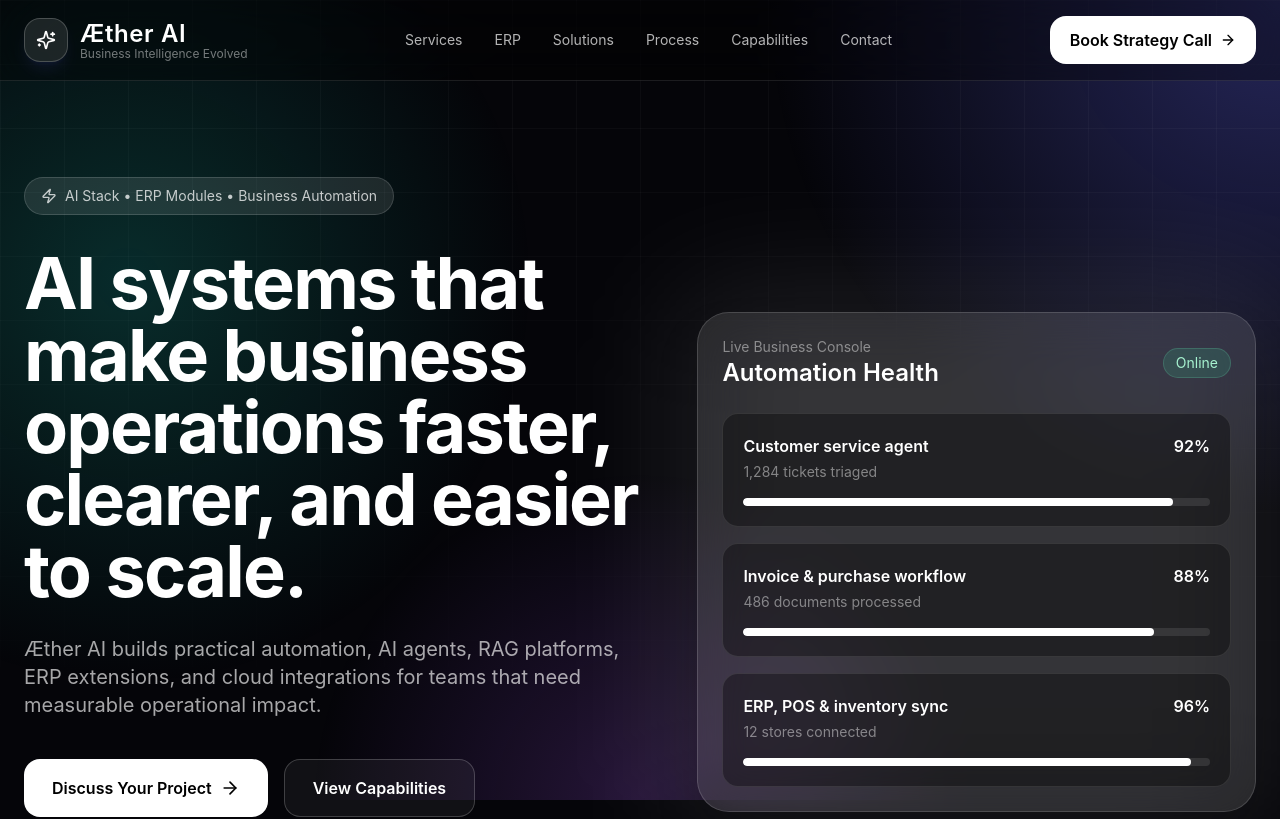
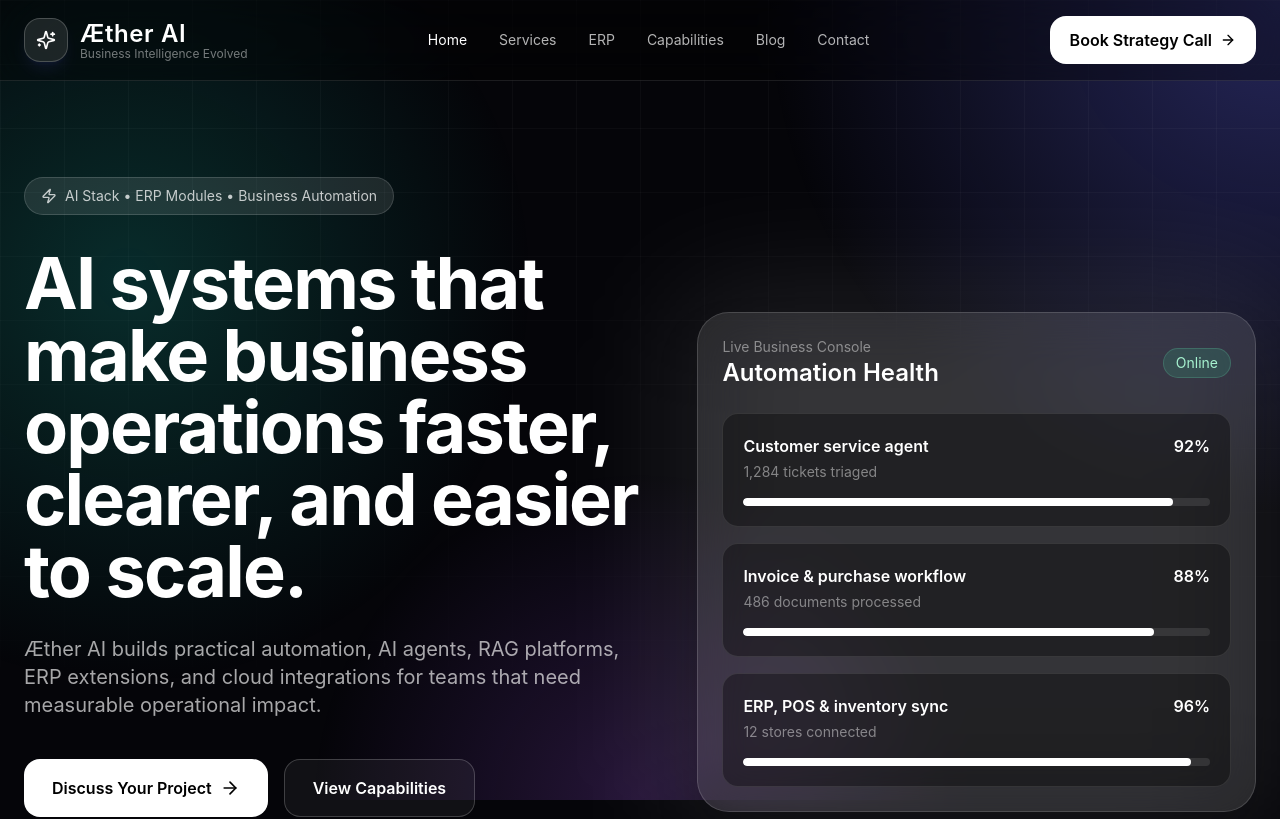
Before and after one commit to VatsaShivam/aether-ai-website, a React (Vite) app: page / in a window 1280 px wide. Shown: the top 819 px of the page. Built offline with nearby package versions, Linux system fonts and the light colour scheme.

Commit message:
Add multi-page navigation and blog

```diff
--- a/src/AetherAIWebsite.jsx
+++ b/src/AetherAIWebsite.jsx
@@ -1,8 +1,9 @@
-import React, { useMemo, useState } from "react";
+import React, { useEffect, useMemo, useState } from "react";
 import { motion } from "framer-motion";
 import {
   ArrowRight,
   BarChart3,
+  BookOpenText,
   Brain,
   Bot,
   Boxes,
@@ -35,6 +36,20 @@ import {
 export default function AetherAIWebsite() {
   const [mobileOpen, setMobileOpen] = useState(false);
   const [activeService, setActiveService] = useState("AI Automation");
+  const [path, setPath] = useState(() => window.location.pathname);
+
+  useEffect(() => {
+    const handlePopState = () => setPath(window.location.pathname);
+    window.addEventListener("popstate", handlePopState);
+    return () => window.removeEventListener("popstate", handlePopState);
+  }, []);
+
+  const navigate = (href) => {
+    window.history.pushState({}, "", href);
+    setPath(href);
+    setMobileOpen(false);
+    window.scrollTo({ top: 0, behavior: "smooth" });
+  };
 
   const services = useMemo(
     () => [
@@ -113,7 +128,36 @@ export default function AetherAIWebsite() {
       items: ["KPI dashboards", "Sales signals", "Stock alerts", "Service trends", "Cost tracking", "ROI reports"],
     },
   ];
+  const blogPosts = [
+    {
+      title: "How AI Agents Improve Daily ERP Operations",
+      category: "ERP Automation",
+      readTime: "5 min read",
+      desc: "A practical guide to using supervised AI agents for orders, invoices, inventory checks, approvals, and support workflows.",
+    },
+    {
+      title: "What Business Leaders Should Know Before Building a RAG Assistant",
+      category: "Knowledge Systems",
+      readTime: "6 min read",
+      desc: "How to prepare documents, permissions, citations, and review flows before launching an internal knowledge assistant.",
+    },
+    {
+      title: "From Manual Reports to Real-Time Operational Intelligence",
+      category: "Business Intelligence",
+      readTime: "4 min read",
+      desc: "Ways to turn ERP, POS, CRM, and support data into dashboards, alerts, and decisions your team can use every day.",
+    },
+  ];
   const active = services.find((item) => item.title === activeService) || services[0];
+  const isHome = path === "/";
+  const navItems = [
+    ["Home", "/"],
+    ["Services", "/services"],
+    ["ERP", "/erp"],
+    ["Capabilities", "/capabilities"],
+    ["Blog", "/blog"],
+    ["Contact", "/contact"],
+  ];
 
   return (
     <div className="min-h-screen overflow-hidden bg-[#050509] text-white selection:bg-white selection:text-black">
@@ -122,34 +166,27 @@ export default function AetherAIWebsite() {
 
       <nav className="sticky top-0 z-50 border-b border-white/10 bg-black/35 backdrop-blur-2xl">
         <div className="mx-auto flex max-w-7xl items-center justify-between px-6 py-4">
-          <a href="#home" className="flex items-center gap-3" aria-label="Æther AI home">
+          <button type="button" onClick={() => navigate("/")} className="flex items-center gap-3 text-left" aria-label="Æther AI home">
             <div className="flex h-11 w-11 items-center justify-center rounded-2xl border border-white/20 bg-white/10 shadow-lg shadow-indigo-500/10">
               <Sparkles className="h-5 w-5" />
             </div>
             <div>
               <span className="block text-2xl font-semibold tracking-wide">Æther AI</span>
-              <span className="-mt-1 block text-xs text-white/45">Business Intelligence Evolved</span>
+                <span className="-mt-1 block text-xs text-white/45">Business Intelligence Evolved</span>
             </div>
-          </a>
+          </button>
 
           <div className="hidden items-center gap-8 text-sm text-white/70 lg:flex">
-            {[
-              ["Services", "services"],
-              ["ERP", "erp"],
-              ["Solutions", "solutions"],
-              ["Process", "process"],
-              ["Capabilities", "tech"],
-              ["Contact", "contact"],
-            ].map(([label, href]) => (
-              <a key={label} href={`#${href}`} className="transition hover:text-white">
+            {navItems.map(([label, href]) => (
+              <button key={label} type="button" onClick={() => navigate(href)} className={`transition hover:text-white ${path === href ? "text-white" : ""}`}>
                 {label}
-              </a>
+              </button>
             ))}
           </div>
 
-          <a href="#contact" className="hidden items-center gap-2 rounded-2xl bg-white px-5 py-3 font-semibold text-black transition hover:bg-white/85 md:inline-flex">
+          <button type="button" onClick={() => navigate("/contact")} className="hidden items-center gap-2 rounded-2xl bg-white px-5 py-3 font-semibold text-black transition hover:bg-white/85 md:inline-flex">
             Book Strategy Call <ArrowRight className="h-4 w-4" />
-          </a>
+          </button>
 
           <button className="rounded-xl bg-white/10 p-2 lg:hidden" onClick={() => setMobileOpen(!mobileOpen)} aria-label="Toggle menu">
             {mobileOpen ? <X /> : <Menu />}
@@ -158,24 +195,17 @@ export default function AetherAIWebsite() {
 
         {mobileOpen && (
           <div className="border-t border-white/10 bg-black/80 px-6 pb-5 lg:hidden">
-            {[
-              ["Services", "services"],
-              ["ERP", "erp"],
-              ["Solutions", "solutions"],
-              ["Process", "process"],
-              ["Capabilities", "tech"],
-              ["Contact", "contact"],
-            ].map(([label, href]) => (
-              <a key={label} href={`#${href}`} className="block py-3 text-white/75" onClick={() => setMobileOpen(false)}>
+            {navItems.map(([label, href]) => (
+              <button key={label} type="button" onClick={() => navigate(href)} className="block w-full py-3 text-left text-white/75">
                 {label}
-              </a>
+              </button>
             ))}
           </div>
         )}
       </nav>
 
       <main className="relative z-10">
-        <section id="home" className="mx-auto grid max-w-7xl items-center gap-14 px-6 pb-24 pt-24 lg:grid-cols-[1.05fr_0.95fr]">
+        {isHome && <section id="home" className="mx-auto grid max-w-7xl items-center gap-14 px-6 pb-24 pt-24 lg:grid-cols-[1.05fr_0.95fr]">
           <motion.div initial={{ opacity: 0, y: 24 }} animate={{ opacity: 1, y: 0 }} transition={{ duration: 0.7 }}>
             <div className="mb-8 inline-flex items-center gap-2 rounded-full border border-white/15 bg-white/10 px-4 py-2 text-sm text-white/75">
               <Zap className="h-4 w-4" /> AI Stack • ERP Modules • Business Automation
@@ -185,12 +215,12 @@ export default function AetherAIWebsite() {
               Æther AI builds practical automation, AI agents, RAG platforms, ERP extensions, and cloud integrations for teams that need measurable operational impact.
             </p>
             <div className="mt-10 flex flex-col gap-4 sm:flex-row">
-              <a href="#contact" className="flex items-center justify-center gap-2 rounded-2xl bg-white px-7 py-4 font-semibold text-black transition hover:bg-white/85">
+              <button type="button" onClick={() => navigate("/contact")} className="flex items-center justify-center gap-2 rounded-2xl bg-white px-7 py-4 font-semibold text-black transition hover:bg-white/85">
                 Discuss Your Project <ArrowRight className="h-5 w-5" />
-              </a>
-              <a href="#services" className="rounded-2xl border border-white/20 bg-white/5 px-7 py-4 text-center font-semibold text-white transition hover:bg-white/10">
+              </button>
+              <button type="button" onClick={() => navigate("/services")} className="rounded-2xl border border-white/20 bg-white/5 px-7 py-4 text-center font-semibold text-white transition hover:bg-white/10">
                 View Capabilities
-              </a>
+              </button>
             </div>
             <div className="mt-10 grid max-w-xl grid-cols-3 gap-4">
               {[
@@ -239,9 +269,15 @@ export default function AetherAIWebsite() {
               </div>
             </div>
           </motion.div>
-        </section>
+        </section>}
 
-        <section id="services" className="mx-auto max-w-7xl px-6 py-24">
+        {(isHome || path === "/services") && <section id="services" className="mx-auto max-w-7xl px-6 py-24">
+          {!isHome && (
+            <div className="mb-14 max-w-3xl pt-12">
+              <p className="text-sm uppercase tracking-[0.3em] text-white/45">Services</p>
+              <h1 className="mt-4 text-5xl font-bold md:text-6xl">AI services for practical business execution.</h1>
+            </div>
+          )}
           <div className="mb-12 flex flex-col justify-between gap-8 lg:flex-row lg:items-end">
             <div className="max-w-2xl">
               <p className="text-sm uppercase tracking-[0.3em] text-white/45">Services</p>
@@ -280,9 +316,15 @@ export default function AetherAIWebsite() {
               </div>
             </div>
           </div>
-        </section>
+        </section>}
 
-        <section id="solutions" className="mx-auto max-w-7xl px-6 py-24">
+        {(isHome || path === "/erp") && <section id="solutions" className="mx-auto max-w-7xl px-6 py-24">
+          {!isHome && (
+            <div className="mb-14 max-w-3xl pt-12 text-white">
+              <p className="text-sm uppercase tracking-[0.3em] text-white/45">ERP</p>
+              <h1 className="mt-4 text-5xl font-bold md:text-6xl">AI for ERP, retail, inventory, finance, and operations.</h1>
+            </div>
+          )}
           <div className="rounded-[2rem] bg-white p-8 text-black md:p-14">
             <div className="grid items-center gap-10 lg:grid-cols-2">
               <div>
@@ -302,9 +344,9 @@ export default function AetherAIWebsite() {
               </div>
             </div>
           </div>
-        </section>
+        </section>}
 
-        <section id="erp" className="mx-auto max-w-7xl px-6 py-24">
+        {(isHome || path === "/erp") && <section id="erp" className="mx-auto max-w-7xl px-6 py-24">
           <div className="mb-12 grid items-end gap-8 lg:grid-cols-[0.9fr_1.1fr]">
             <div>
               <p className="text-sm uppercase tracking-[0.3em] text-white/45">ERP Modules</p>
@@ -329,9 +371,9 @@ export default function AetherAIWebsite() {
               </div>
             ))}
           </div>
-        </section>
+        </section>}
 
-        <section className="mx-auto max-w-7xl px-6 py-24">
+        {(isHome || path === "/erp") && <section className="mx-auto max-w-7xl px-6 py-24">
           <div className="grid gap-5 md:grid-cols-4">
             {businessOutcomes.map(([value, title, desc]) => (
               <div key={title} className="rounded-3xl border border-white/12 bg-white p-6 text-black">
@@ -341,9 +383,15 @@ export default function AetherAIWebsite() {
               </div>
             ))}
           </div>
-        </section>
+        </section>}
 
-        <section id="process" className="mx-auto max-w-7xl px-6 py-24">
+        {(isHome || path === "/capabilities") && <section id="process" className="mx-auto max-w-7xl px-6 py-24">
+          {!isHome && (
+            <div className="mb-14 max-w-3xl pt-12">
+              <p className="text-sm uppercase tracking-[0.3em] text-white/45">Capabilities</p>
+              <h1 className="mt-4 text-5xl font-bold md:text-6xl">Complete AI capability, designed around your users.</h1>
+            </div>
+          )}
           <div className="mb-12 max-w-2xl">
             <p className="text-sm uppercase tracking-[0.3em] text-white/45">Process</p>
             <h2 className="mt-4 text-4xl font-bold md:text-5xl">From idea to production.</h2>
@@ -362,9 +410,9 @@ export default function AetherAIWebsite() {
               </div>
             ))}
           </div>
-        </section>
+        </section>}
 
-        <section id="tech" className="mx-auto max-w-7xl px-6 py-24">
+        {(isHome || path === "/capabilities") && <section id="tech" className="mx-auto max-w-7xl px-6 py-24">
           <div className="grid items-start gap-10 lg:grid-cols-[0.8fr_1.2fr]">
             <div>
               <p className="text-sm uppercase tracking-[0.3em] text-white/45">Capabilities</p>
@@ -400,9 +448,9 @@ export default function AetherAIWebsite() {
               ))}
             </div>
           </div>
-        </section>
+        </section>}
 
-        <section className="mx-auto max-w-7xl px-6 py-24">
+        {(isHome || path === "/capabilities") && <section className="mx-auto max-w-7xl px-6 py-24">
           <div className="grid gap-5 md:grid-cols-3">
             {[
               [<ShieldCheck className="h-7 w-7" />, "Secure by design", "Role-based access, auditability, validation, and protected data flows."],
@@ -416,9 +464,9 @@ export default function AetherAIWebsite() {
               </div>
             ))}
           </div>
-        </section>
+        </section>}
 
-        <section className="mx-auto max-w-7xl px-6 py-24">
+        {isHome && <section className="mx-auto max-w-7xl px-6 py-24">
           <div className="grid items-center gap-10 rounded-[2rem] border border-white/12 bg-white/10 p-8 md:p-14 lg:grid-cols-2">
             <div>
               <p className="text-sm uppercase tracking-[0.3em] text-white/45">Client Result</p>
@@ -437,9 +485,57 @@ export default function AetherAIWebsite() {
               ))}
             </div>
           </div>
-        </section>
+        </section>}
 
-        <section id="contact" className="mx-auto max-w-7xl px-6 py-28">
+        {path === "/blog" && (
+          <section className="mx-auto max-w-7xl px-6 py-24">
+            <div className="mb-14 grid items-end gap-8 pt-12 lg:grid-cols-[0.9fr_1.1fr]">
+              <div>
+                <p className="text-sm uppercase tracking-[0.3em] text-white/45">Blog</p>
+                <h1 className="mt-4 text-5xl font-bold md:text-6xl">Ideas for business leaders building with AI.</h1>
+              </div>
+              <p className="leading-relaxed text-white/55">
+                Practical articles on AI automation, ERP workflows, knowledge assistants, governance, and measurable business outcomes.
+              </p>
+            </div>
+            <div className="grid gap-5 md:grid-cols-3">
+              {blogPosts.map((post) => (
+                <article key={post.title} className="rounded-3xl border border-white/12 bg-white/[0.08] p-7">
+                  <div className="mb-6 flex h-14 w-14 items-center justify-center rounded-2xl border border-white/15 bg-white/10">
+                    <BookOpenText className="h-7 w-7" />
+                  </div>
+                  <p className="text-sm uppercase tracking-[0.2em] text-white/40">{post.category}</p>
+                  <h2 className="mt-4 text-2xl font-semibold">{post.title}</h2>
+                  <p className="mt-3 leading-relaxed text-white/55">{post.desc}</p>
+                  <div className="mt-6 flex items-center justify-between text-sm text-white/45">
+                    <span>{post.readTime}</span>
+                    <span>Coming soon</span>
+                  </div>
+                </article>
+              ))}
+            </div>
+            <div className="mt-12 rounded-[2rem] bg-white p-8 text-black md:p-12">
+              <div className="grid gap-8 lg:grid-cols-[1fr_auto] lg:items-center">
+                <div>
+                  <p className="text-sm uppercase tracking-[0.3em] text-black/45">Publish With Us</p>
+                  <h2 className="mt-4 text-3xl font-bold md:text-4xl">Need a blog section for case studies, insights, and updates?</h2>
+                  <p className="mt-4 text-black/60">The blog page is ready for posts, categories, and future article detail pages.</p>
+                </div>
+                <button type="button" onClick={() => navigate("/contact")} className="inline-flex items-center justify-center gap-2 rounded-2xl bg-black px-7 py-4 font-semibold text-white">
+                  Plan Content <ArrowRight className="h-5 w-5" />
+                </button>
+              </div>
+            </div>
+          </section>
+        )}
+
+        {(isHome || path === "/contact") && <section id="contact" className="mx-auto max-w-7xl px-6 py-28">
+          {!isHome && (
+            <div className="mb-14 max-w-3xl pt-12">
+              <p className="text-sm uppercase tracking-[0.3em] text-white/45">Contact</p>
+              <h1 className="mt-4 text-5xl font-bold md:text-6xl">Let’s map your highest-value AI workflow.</h1>
+            </div>
+          )}
           <div className="grid gap-10 rounded-[2rem] bg-white p-8 text-black md:p-14 lg:grid-cols-[0.9fr_1.1fr]">
             <div>
               <p className="text-sm uppercase tracking-[0.3em] text-black/45">Contact</p>
@@ -474,7 +570,7 @@ export default function AetherAIWebsite() {
               </button>
             </form>
           </div>
-        </section>
+        </section>}
       </main>
 
       <footer className="relative z-10 border-t border-white/10 py-8 text-center text-white/45">© 2026 Æther AI. Beyond Intelligence. Beyond Limits.</footer>
```
Also changed, not shown: 2 other files (tests, documents, lock files or other folders).
